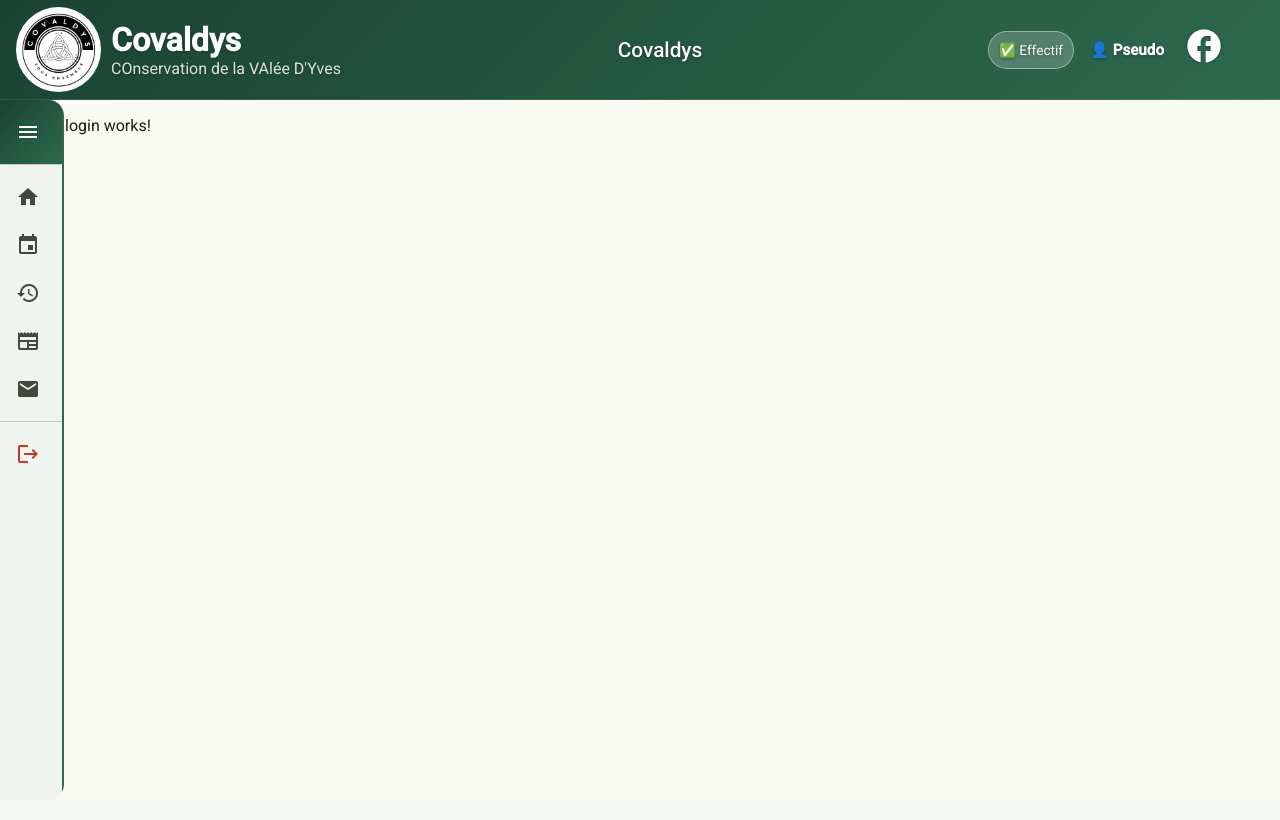
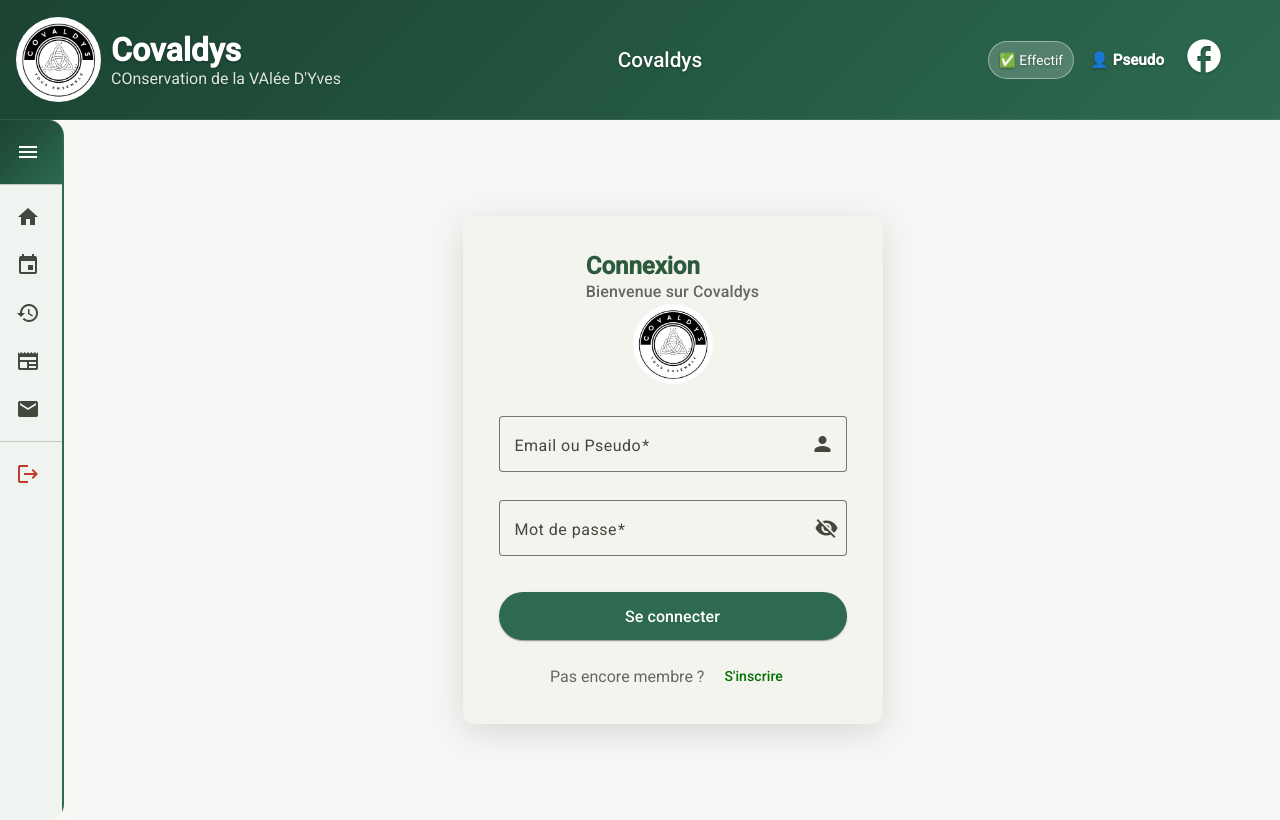
Before and after one commit to Peemers/CovaldysPilot_FRONT, an Angular app: page /login in a window 1280 px wide. Built offline with nearby package versions, Linux system fonts and the light colour scheme.

Commit message:
feat: create login page

```diff
--- a/src/app/features/auth/login/login.html
+++ b/src/app/features/auth/login/login.html
@@ -1 +1,61 @@
-<p>login works!</p>
+<div class="login-container">
+  <mat-card class="login-card">
+
+    <mat-card-header>
+      <img src="/logo2.jpg" alt="Logo Covaldys" class="login-logo">
+      <mat-card-title class="connection">Connexion</mat-card-title>
+      <mat-card-subtitle>Bienvenue sur Covaldys</mat-card-subtitle>
+    </mat-card-header>
+
+    <mat-card-content>
+      <form [formGroup]="loginForm" (ngSubmit)="onSubmit()">
+
+        <mat-form-field appearance="outline" class="full-width">
+          <mat-label>Email ou Pseudo</mat-label>
+          <input matInput formControlName="emailOrPseudo" placeholder="votre@email.be">
+          <mat-icon matSuffix>person</mat-icon>
+          @if (loginForm.get('emailOrPseudo')?.hasError('required')) {
+            <mat-error>Ce champ est obligatoire</mat-error>
+          }
+        </mat-form-field>
+
+        <mat-form-field appearance="outline" class="full-width">
+          <mat-label>Mot de passe</mat-label>
+          <input matInput formControlName="password"
+                 [type]="hidePassword() ? 'password' : 'text'">
+          <button mat-icon-button matSuffix type="button"
+                  (click)="hidePassword.set(!hidePassword())">
+            <mat-icon>{{ hidePassword() ? 'visibility_off' : 'visibility' }}</mat-icon>
+          </button>
+          @if (loginForm.get('password')?.hasError('required')) {
+            <mat-error>Ce champ est obligatoire</mat-error>
+          }
+        </mat-form-field>
+
+        <!-- Message d'erreur -->
+        @if (errorMessage()) {
+          <div class="error-message">
+            <mat-icon>error</mat-icon>
+            <span>{{ errorMessage() }}</span>
+          </div>
+        }
+
+        <button mat-raised-button color="primary" type="submit"
+                class="full-width submit-btn" [disabled]="isLoading()">
+          @if (isLoading()) {
+            <mat-spinner diameter="20"></mat-spinner>
+          } @else {
+            Se connecter
+          }
+        </button>
+
+      </form>
+    </mat-card-content>
+
+    <mat-card-actions>
+      <span>Pas encore membre ?</span>
+      <a routerLink="/register" mat-button color="primary">S'inscrire</a>
+    </mat-card-actions>
+
+  </mat-card>
+</div>
--- a/src/app/features/auth/login/login.scss
+++ b/src/app/features/auth/login/login.scss
@@ -0,0 +1,88 @@
+.login-container {
+  display: flex;
+  justify-content: center;
+  align-items: center;
+  min-height: calc(100vh - 100px);
+  background-color: var(--covaldys-bg);
+  padding: 20px;
+}
+
+.login-card {
+  width: 100%;
+  max-width: 420px;
+  padding: 20px;
+  box-shadow: 0 8px 32px rgba(0, 0, 0, 0.12) !important;
+  border-radius: 12px !important;
+
+  mat-card-header {
+    display: flex;
+    flex-direction: column;
+    align-items: center;
+    margin-bottom: 20px;
+
+    .login-logo {
+      height: 80px;
+      width: auto;
+      border-radius: 50%;
+      margin-bottom: 12px;
+      align-items: center;
+      align-content: center;
+    }
+
+    mat-card-title {
+      font-size: 1.5rem;
+      font-weight: 700;
+      color: var(--covaldys-green-dark);
+    }
+
+    mat-card-subtitle {
+      color: #666;
+    }
+  }
+
+  .full-width {
+    width: 100%;
+    margin-bottom: 8px;
+  }
+
+  .error-message {
+    display: flex;
+    align-items: center;
+    gap: 8px;
+    color: #c0392b;
+    background-color: #fdecea;
+    padding: 10px 14px;
+    border-radius: 6px;
+    margin-bottom: 16px;
+    font-size: 0.9rem;
+
+    mat-icon {
+      font-size: 1.2rem;
+      width: 1.2rem;
+      height: 1.2rem;
+    }
+  }
+
+  .submit-btn {
+    height: 48px;
+    font-size: 1rem;
+    margin-top: 8px;
+    background-color: var(--covaldys-green) !important;
+    color: white;
+  }
+
+  mat-card-actions {
+    display: flex;
+    align-items: center;
+    justify-content: center;
+    gap: 8px;
+    padding-top: 8px;
+    color: #666;
+  }
+  .connection {
+    justify-content: center;
+    align-items: center;
+  }
+
+  //todo aligner le "connexion"
+}
--- a/src/app/features/auth/login/login.ts
+++ b/src/app/features/auth/login/login.ts
@@ -1,9 +1,69 @@
-import { Component } from '@angular/core';
+import { Component, signal } from '@angular/core';
+import { FormBuilder, FormGroup, Validators, ReactiveFormsModule } from '@angular/forms';
+import { Router, RouterLink } from '@angular/router';
+import { MatFormFieldModule } from '@angular/material/form-field';
+import { MatInputModule } from '@angular/material/input';
+import { MatButtonModule } from '@angular/material/button';
+import { MatIconModule } from '@angular/material/icon';
+import { MatProgressSpinnerModule } from '@angular/material/progress-spinner';
+import { AuthService } from '../../../shared/services/auth';
+import { LoginRequest } from '../../../shared/models/auth.models';
+import {MatCard, MatCardActions, MatCardContent, MatCardHeader, MatCardSubtitle, MatCardTitle} from '@angular/material/card';
 
 @Component({
   selector: 'app-login',
-  imports: [],
+  imports: [
+    ReactiveFormsModule,
+    MatFormFieldModule,
+    MatInputModule,
+    MatButtonModule,
+    MatIconModule,
+    MatProgressSpinnerModule,
+    RouterLink,
+    MatCard,
+    MatCardHeader,
+    MatCardTitle,
+    MatCardSubtitle,
+    MatCardContent,
+    MatCardActions
+  ],
   templateUrl: './login.html',
   styleUrl: './login.scss',
 })
-export class Login {}
+export class Login {
+  loginForm: FormGroup;
+  isLoading = signal(false);
+  errorMessage = signal<string | null>(null);
+  hidePassword = signal(true);
+
+  constructor(
+    private fb: FormBuilder,
+    private authService: AuthService,
+    private router: Router
+  ) {
+    this.loginForm = this.fb.group({
+      emailOrPseudo: ['', [Validators.required]],
+      password: ['', [Validators.required]]
+    });
+  }
+
+  onSubmit(): void {
+    if (this.loginForm.invalid) return;
+
+    this.isLoading.set(true);
+    this.errorMessage.set(null);
+
+    const request: LoginRequest = this.loginForm.value as LoginRequest;
+
+    this.authService.login(request).subscribe({
+      next: () => {
+        this.isLoading.set(false);
+        void this.router.navigate(['/']);
+      },
+      error: (err) => {
+        this.isLoading.set(false);
+        this.errorMessage.set(err.error?.message ?? 'Une erreur est survenue.');
+      }
+    });
+  }
+}
--- a/src/app/shared/components/header/header.scss
+++ b/src/app/shared/components/header/header.scss
@@ -3,7 +3,7 @@
   box-shadow: 0 4px 20px rgba(0, 0, 0, 0.25) !important;
   border-bottom: 1px solid rgba(255, 255, 255, 0.1) !important;
   color: white !important;
-  height: 100px !important;
+  height: 120px !important;
   align-items: center !important;
   justify-content: space-between !important;
 
```
